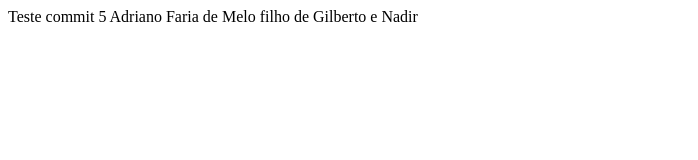
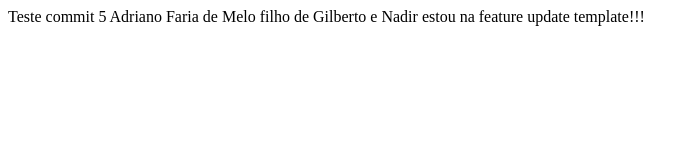
Before and after one commit to sgtfaria/meu_projeto_versionado, a plain HTML site: page index.html in a window 1280 px wide. Shown: the whole page, without its empty margins (0-698 px from the left). Drawn offline with Linux system fonts and the light colour scheme.

Commit message:
commit de breach filho

```diff
--- a/index.html
+++ b/index.html
@@ -10,5 +10,7 @@ Teste commit 5
 Adriano Faria de Melo
 
 filho de Gilberto e Nadir
+
+estou na feature update template!!!
 </body>
 </html>
```
